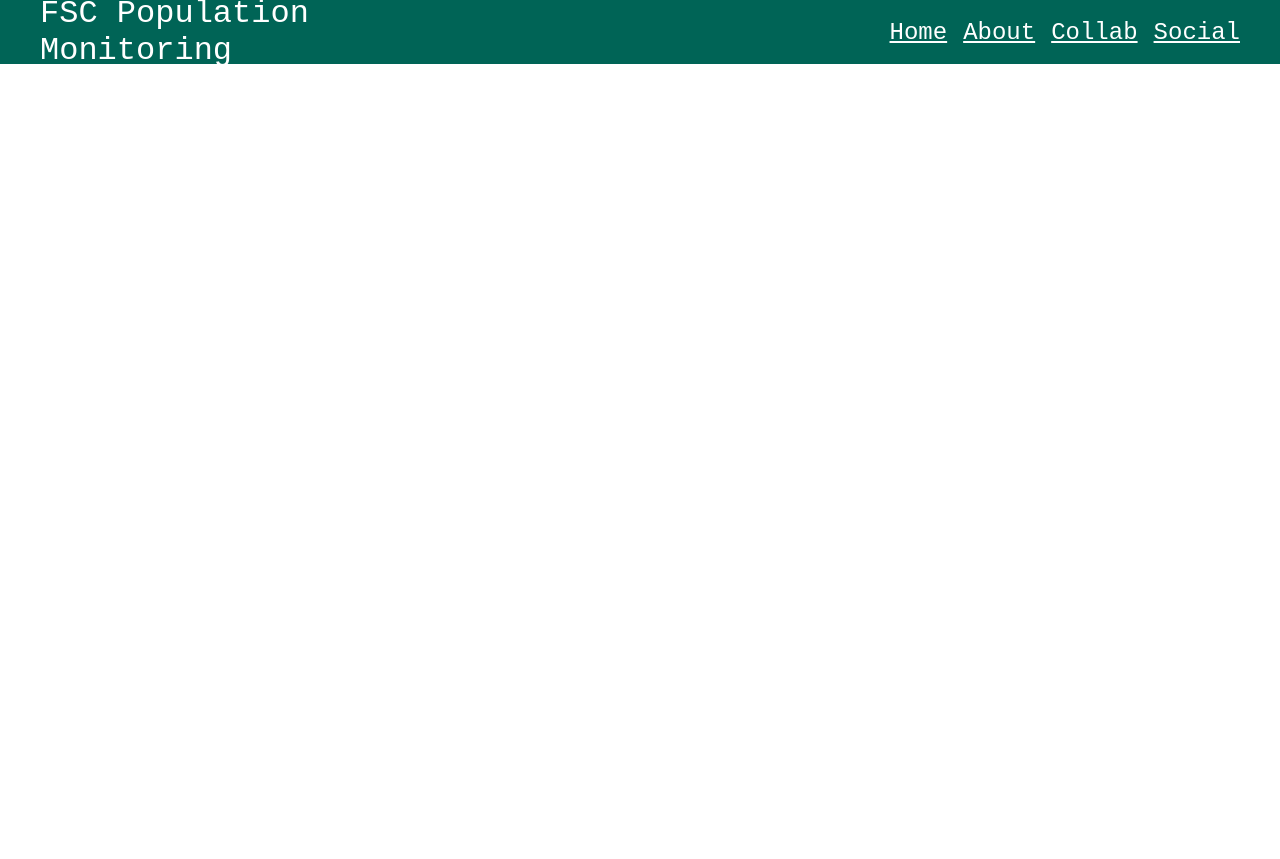
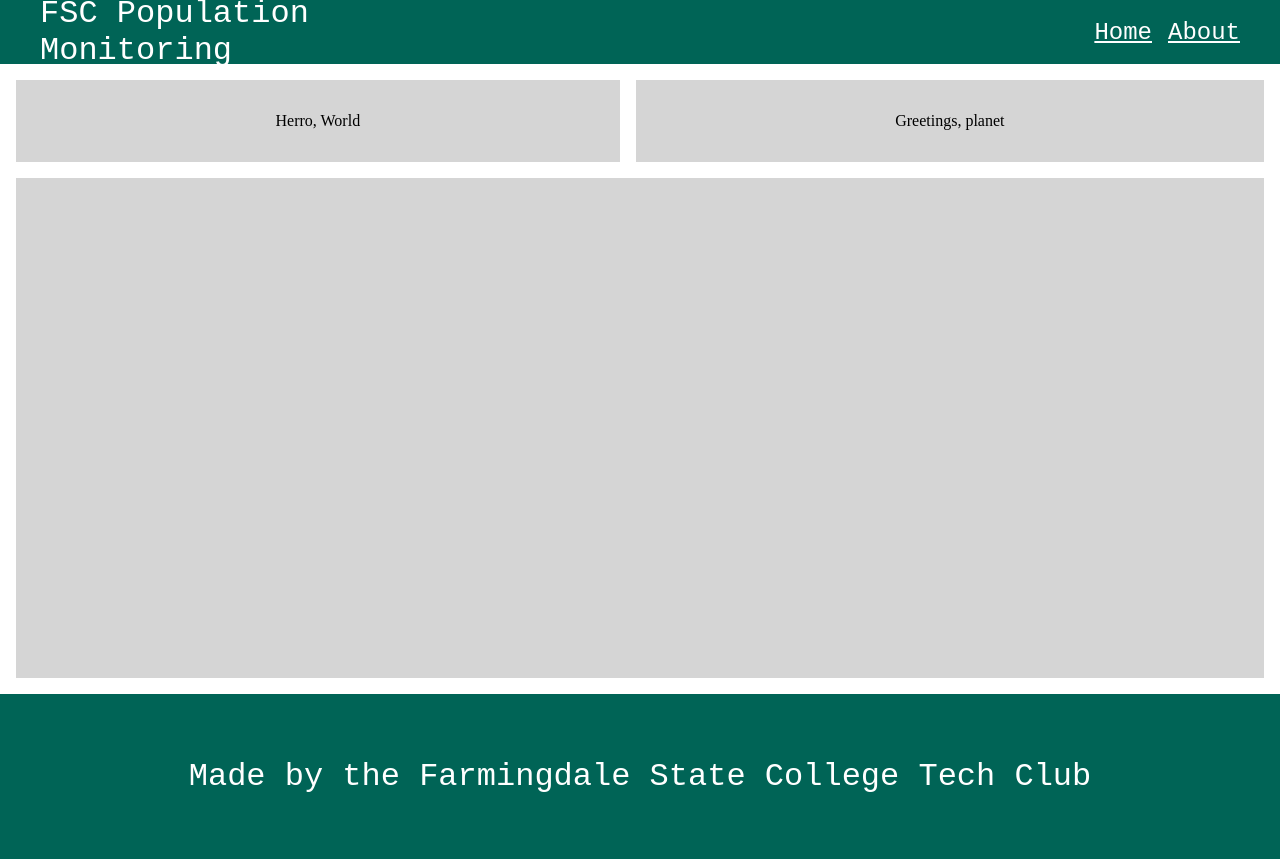
Before and after one commit to julian-hecker/fsc-census, a website: page src/index.html in a window 1280 px wide. Before the commit the page ends 800 px from the top, so only its background shows below. Drawn offline with nearby package versions, Linux system fonts and the light colour scheme; files that its build step writes are made by us from their sources.

Commit message:
add main layout

```diff
--- a/src/index.html
+++ b/src/index.html
@@ -5,18 +5,6 @@
     <meta name="viewport" content="width=device-width, initial-scale=1.0">
     <title>FSC Population</title>
     <link rel="stylesheet" href="css/index.css">
-    <style>
-
-body {
-    margin: 0;
-}
-
-.nav-bar > .container {
-    margin: 0 2rem;
-}
-
-
-    </style>
     <script src="js/index.js" defer></script>
 </head>
 <!--
@@ -24,9 +12,10 @@ body {
     make layout like the figma sketch
  -->
 <body>
+    <div class="wrapper">
         <nav class="nav-bar js-navbar">
             <div class="container">
-            <a href="index.html" class="nav-bar__logo js-navbar-logo">FSC Population Monitoring</a> <!-- Branding -->
+                <a href="index.html" class="nav-bar__logo js-navbar-logo">FSC&nbsp;Population Monitoring</a> <!-- Branding -->
 
                 <div class="nav-bar__button js-nav-bar-button" onclick="toggleNav();">
                     <span class="nav-bar__button-line"></span>
@@ -39,20 +28,36 @@ body {
                         <li class="nav-bar__item nav-bar__item--active">
                             <a class="nav-bar__link" href="#home">Home</a>
                         </li>
-                    <li class="nav-bar__item">
-                        <a class="nav-bar__link" href="#about">About</a>
-                    </li>
-                    <li class="nav-bar__item">
-                        <a class="nav-bar__link" href="#collab">Collab</a>
-                    </li>
-                    <li class="nav-bar__item">
-                        <a class="nav-bar__link" href="#connect">Social</a>
+                        <li class="nav-bar__item nav-bar__item--active">
+                            <a class="nav-bar__link" href="#home">About</a>
                         </li>
                     </ul>
                 </div> <!-- Nav Links -->
 
             </div>
         </nav>
+        <main class="main">
+            <div class="stats">
+                <p>Herro, World</p>
+            </div>
+            <div class="stats">
+                <p>Greetings, planet</p>
+            </div>
+            <div class="chart">
 
+            </div>
+        </main>
+        <footer class="footer">
+            <p>Made by the Farmingdale State College Tech Club</p>
+        </footer>
+    </div>
 </body>
 </html>
+
+<!--
+    https://www.chartjs.org/samples/latest/charts/area/line-boundaries.html
+
+    https://julian-hecker.github.io/fsc-census/dist/index.html
+
+
+ -->
--- a/src/scss/index.scss
+++ b/src/scss/index.scss
@@ -1,15 +1,75 @@
+// === Variables === //
+$green: #006456;
+$grey: #eeeeee;
+$white: #ffffff;
+$font: monospace;
+
+
+// === Reset === //
+body {
+    margin: 0;
+}
+
+
+
+
+// === Layouts === //
+
+// Wrapper
+.wrapper {
+    overflow: hidden;
+    display: flex;
+    flex-direction: column;
+    justify-content: space-between;
+}
+
+// Main
+.main {
+    display: grid;
+    grid-template-rows: auto minmax(50vh, 500px);
+    grid-template-columns: auto auto;
+    grid-gap: 1rem;
+    gap: 1rem;
+    margin: 1rem;
+    background-color: #fff;
+}
+
+.stats {
+    padding: 1rem;
+    background-color: darken($grey, 10%);
+    text-align: center;
+}
+
+.chart {
+    grid-column: span 2;
+    background-color: darken($grey, 10%);
+}
+
+// Footer
+.footer {
+    padding: 2rem;
+    background-color: $green;
+    color: $white;
+    font-family: $font;
+    font-size: 2rem;
+    text-align: center;
+}
+
+
+// === Components === //
+
 // Navbar
 $navbar-bkpt: 768px;
-$navbar-bg: #006456;
-$navbar-color: #fff;
-$navbar-font: monospace;
+$navbar-bg: $green;
+$navbar-color: $white;
+$navbar-font: $font;
 
 
 .nav-bar {
     display: flex;
     flex-direction: column;
     justify-content: center;
-    position: fixed;
+    position: sticky;
     z-index: 10;
     width: 100%;
     height: 4rem;
@@ -21,6 +81,7 @@ $navbar-font: monospace;
         flex-direction: row;
         justify-content: space-between;
         align-items: center;
+        margin: 0 2rem;
     }
 
     &__logo {
@@ -28,7 +89,7 @@ $navbar-font: monospace;
         max-width: 25rem;
         width: 75%;
         padding: .5rem;
-        color: white;
+        color: $navbar-color;
         font-family: $navbar-font;
         font-size: 2rem;
         text-decoration: none;
@@ -151,6 +212,7 @@ $navbar-font: monospace;
         }
         &__link {
             padding: .5rem 0;
+            font-size: 2rem;
         }
     }
     &:focus-within {
```
Also changed, not shown: dist/css/index.css, dist/css/index.min.css, dist/index.html. Lines whose indentation alone changed are shown as unchanged.
